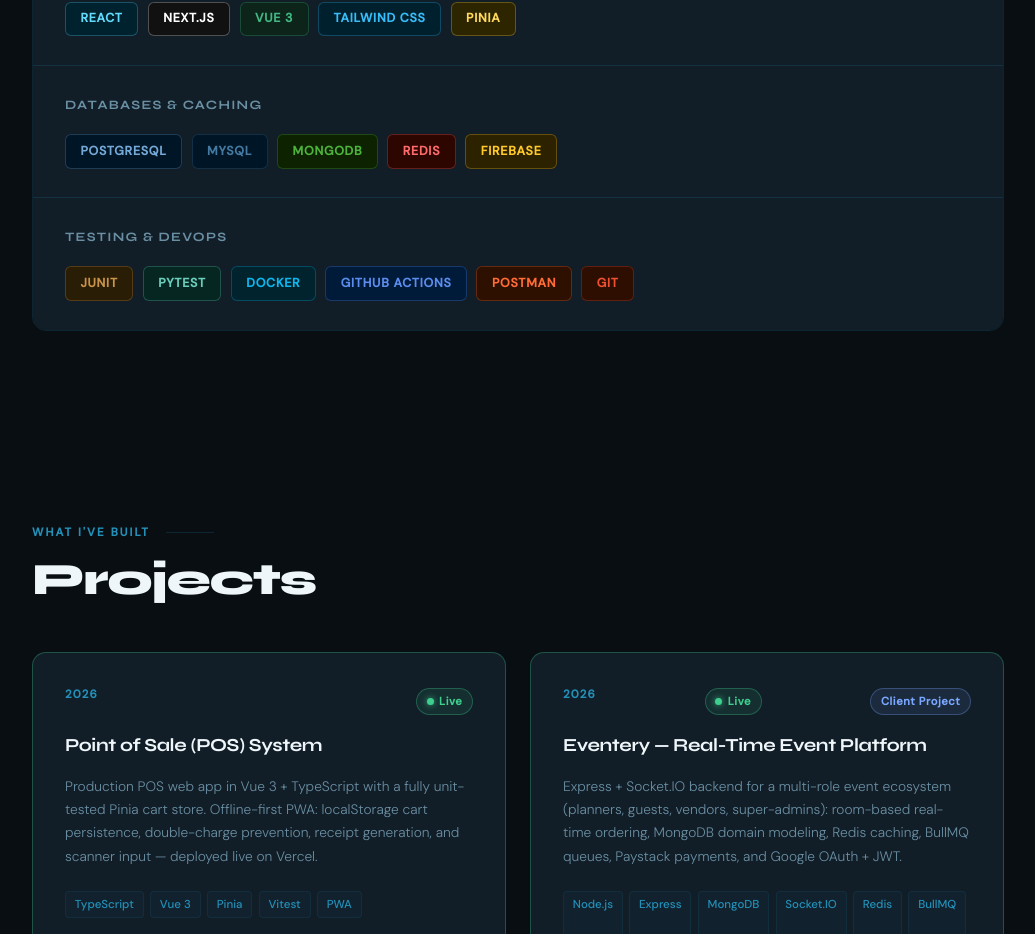
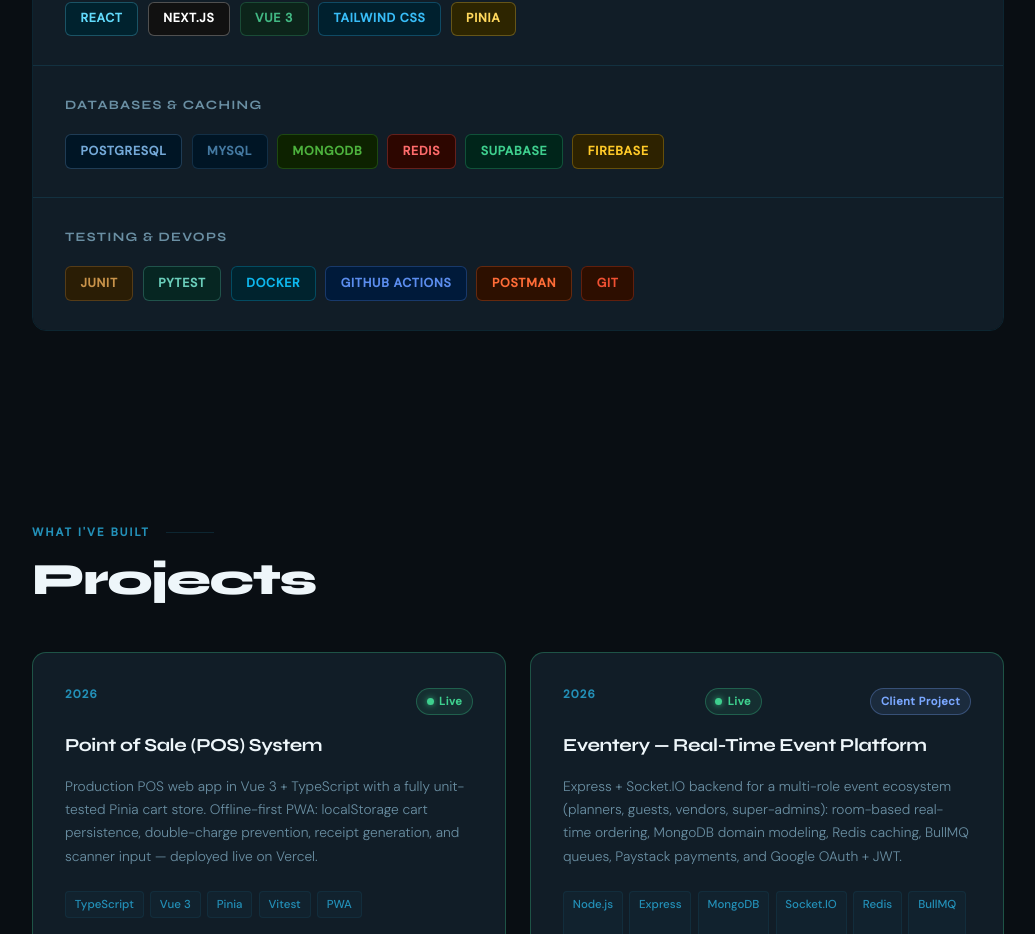
Before and after one commit to Meet-hybrid/michael-portfolio, a React (Create React App) app: page / in a window 1280 px wide. Shown: the part 1393-2327 px from the top of the page, without its empty margins (122-1157 px from the left). Built offline with nearby package versions, Linux system fonts and the light colour scheme.

Commit message:
Add Supabase to databases skill group

```diff
--- a/src/data.js
+++ b/src/data.js
@@ -53,6 +53,7 @@
       { name: "MySQL", color: "#4479a1", bg: "#001525" },
       { name: "MongoDB", color: "#4db33d", bg: "#0d2200" },
       { name: "Redis", color: "#ff6b6b", bg: "#2d0600" },
+      { name: "Supabase", color: "#3ecf8e", bg: "#00251a" },
       { name: "Firebase", color: "#ffca28", bg: "#2d2200" },
     ],
   },
```
